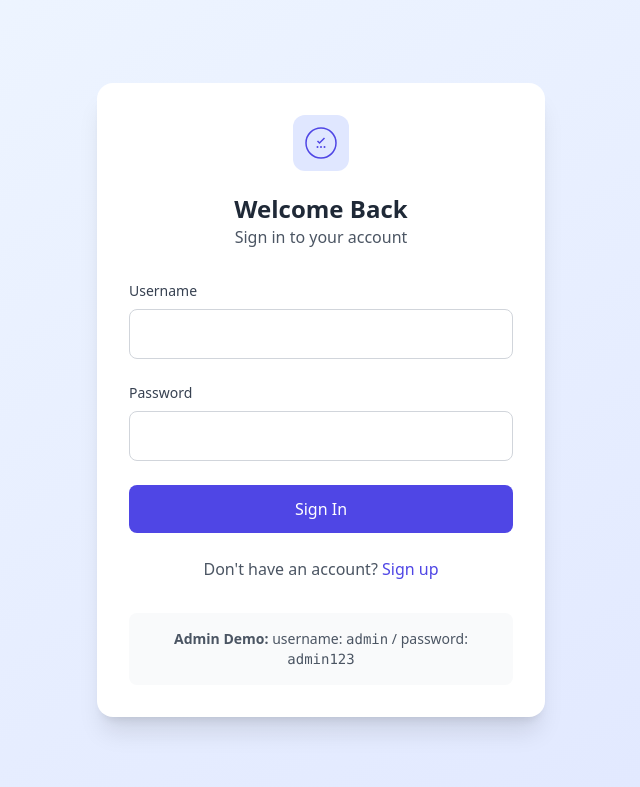
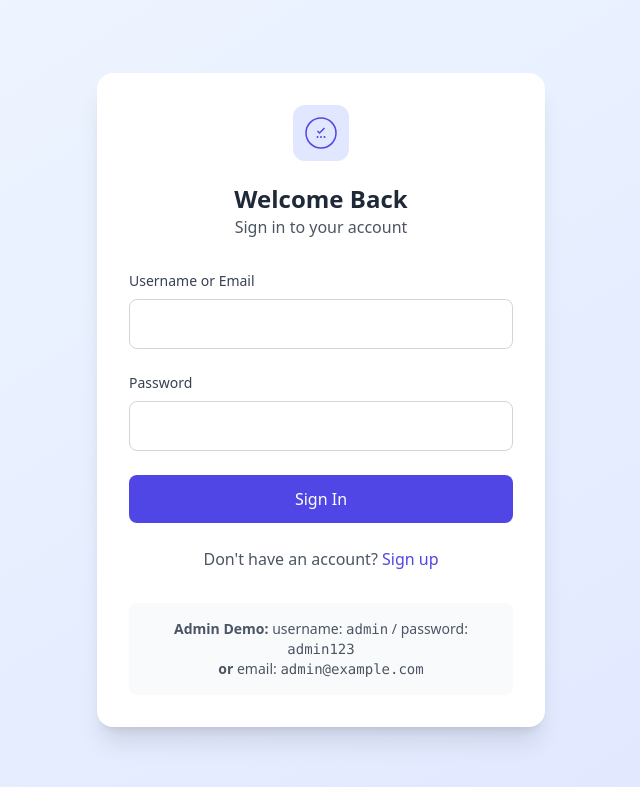
Before and after one commit to abx15/QuizMaster-Pro, a PHP site: page /login.php in a window 1280 px wide. Shown: the top 787 px of the page, without its empty margins (319-959 px from the left). Run offline with PHP 8.4, Linux system fonts and the light colour scheme; data that the repository does not hold is empty; some libraries are stand-ins or nearby versions.

Commit message:
login update

```diff
--- a/login.php
+++ b/login.php
@@ -1,26 +1,28 @@
 <?php
-// login.php - Login Page
 include 'db.php';
-// session_start();
+
+// Start session safely
+if (session_status() === PHP_SESSION_NONE) {
+    session_start();
+}
 
 $error = '';
 
+// Handle login form submission
 if ($_SERVER['REQUEST_METHOD'] === 'POST') {
-    $username = trim($_POST['username']);
-    $password = $_POST['password'];
+    $username_or_email = trim($_POST['username_or_email'] ?? '');
+    $password = $_POST['password'] ?? '';
 
-    if (empty($username) || empty($password)) {
-        $error = 'Please enter both username and password';
+    if (empty($username_or_email) || empty($password)) {
+        $error = 'Please enter your username/email and password';
     } else {
-        $stmt = mysqli_prepare($conn, "SELECT id, username, password, role FROM users WHERE username = ?");
-        mysqli_stmt_bind_param($stmt, "s", $username);
+        $stmt = mysqli_prepare($conn, "SELECT id, username, email, password, role FROM users WHERE username = ? OR email = ?");
+        mysqli_stmt_bind_param($stmt, "ss", $username_or_email, $username_or_email);
         mysqli_stmt_execute($stmt);
         $result = mysqli_stmt_get_result($stmt);
         $user = mysqli_fetch_assoc($result);
 
-        // Plain password check (hash removed)
         if ($user && $password === $user['password']) {
-            // Regenerate session ID for security
             session_regenerate_id(true);
 
             $_SESSION['user_id'] = $user['id'];
@@ -28,7 +30,6 @@ if ($_SERVER['REQUEST_METHOD'] === 'POST') {
             $_SESSION['role'] = $user['role'];
             $_SESSION['logged_in'] = true;
 
-            // Redirect based on role
             if ($user['role'] === 'admin') {
                 header('Location: admin/dashboard.php');
             } else {
@@ -36,7 +37,7 @@ if ($_SERVER['REQUEST_METHOD'] === 'POST') {
             }
             exit();
         } else {
-            $error = 'Invalid username or password';
+            $error = 'Invalid username/email or password';
         }
     }
 }
@@ -78,10 +79,10 @@ if ($_SERVER['REQUEST_METHOD'] === 'POST') {
             <!-- Login Form -->
             <form method="POST" class="space-y-6">
                 <div>
-                    <label class="block text-sm font-medium text-gray-700 mb-2">Username</label>
-                    <input type="text" name="username" required
+                    <label class="block text-sm font-medium text-gray-700 mb-2">Username or Email</label>
+                    <input type="text" name="username_or_email" required
                            class="w-full px-4 py-3 border border-gray-300 rounded-lg focus:ring-2 focus:ring-indigo-500 focus:border-indigo-500 transition-colors duration-200"
-                           value="<?php echo isset($_POST['username']) ? htmlspecialchars($_POST['username']) : ''; ?>">
+                           value="<?php echo isset($_POST['username_or_email']) ? htmlspecialchars($_POST['username_or_email']) : ''; ?>">
                 </div>
 
                 <div>
@@ -106,7 +107,8 @@ if ($_SERVER['REQUEST_METHOD'] === 'POST') {
             <!-- Admin Demo -->
             <div class="mt-8 p-4 bg-gray-50 rounded-lg">
                 <p class="text-sm text-gray-600 text-center">
-                    <strong>Admin Demo:</strong> username: <code>admin</code> / password: <code>admin123</code>
+                    <strong>Admin Demo:</strong> username: <code>admin</code> / password: <code>admin123</code><br>
+                    <strong>or</strong> email: <code>admin@example.com</code>
                 </p>
             </div>
         </div>
```
